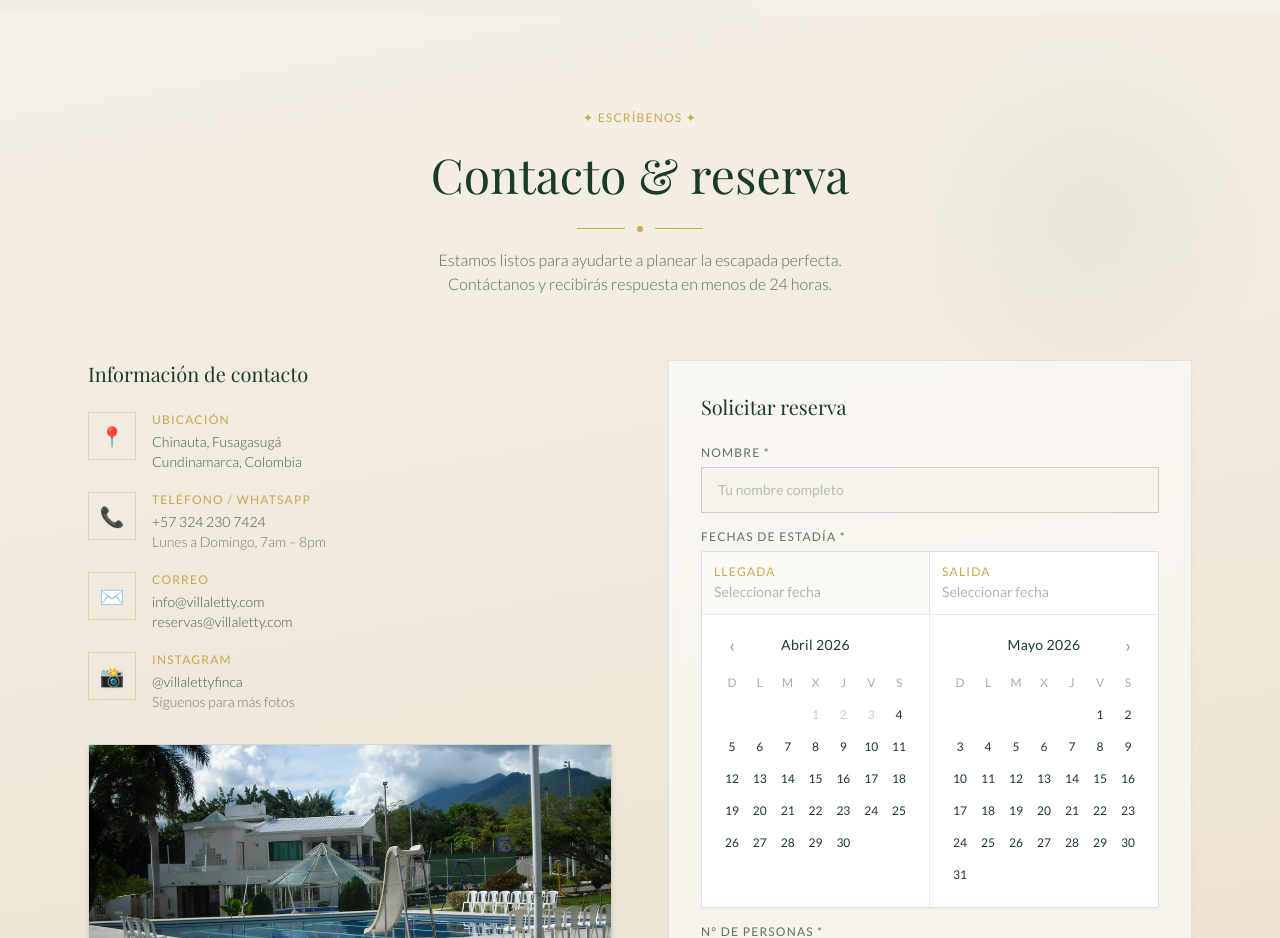
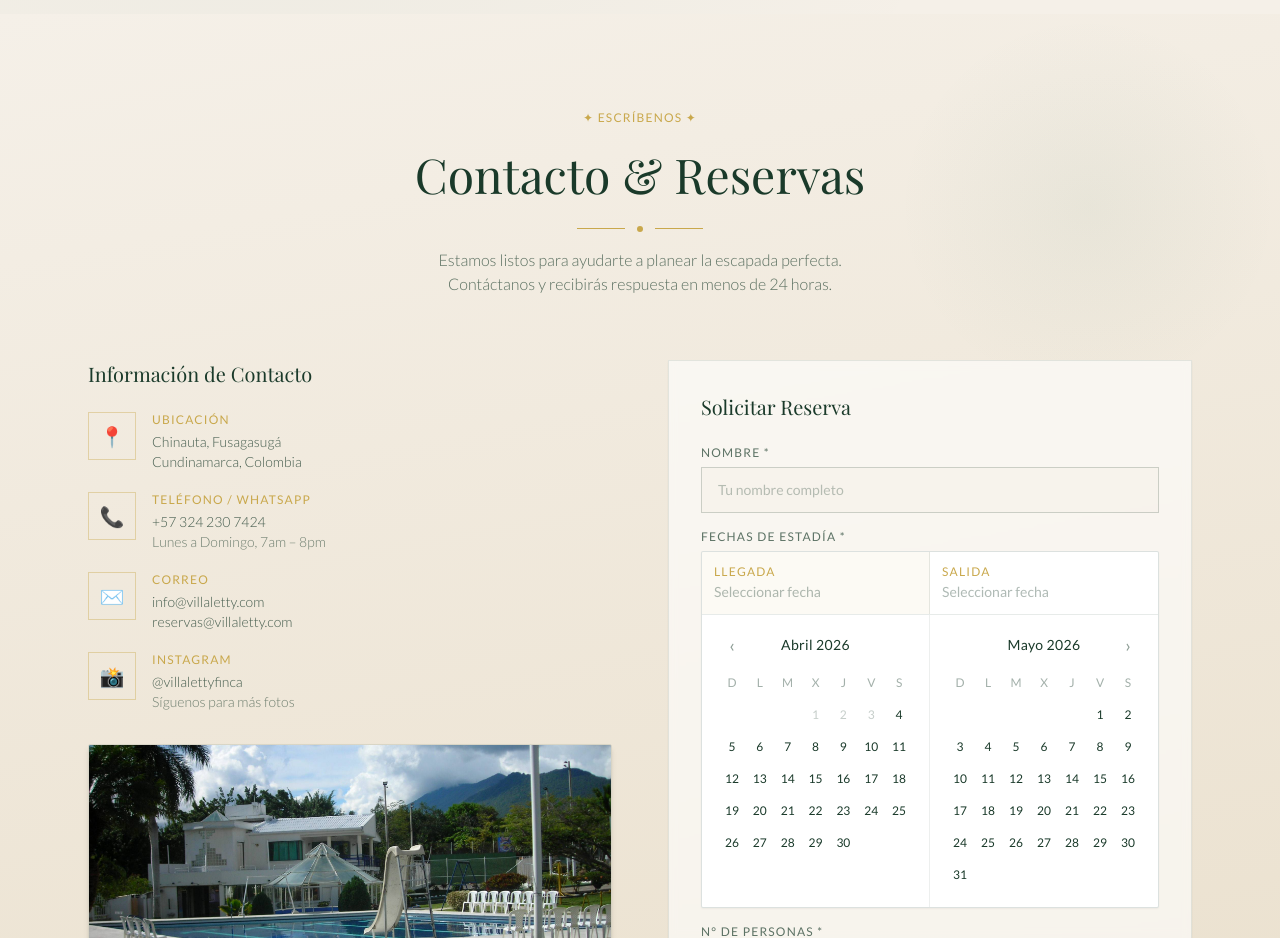
Before and after one commit to Dangod-spec/villa-letty, a Next.js app: page / in a window 1280 px wide. Shown: the part 6880-7818 px from the top of the page. Built offline with nearby package versions, Linux system fonts and the light colour scheme; a web font is replaced by a local one.

Commit message:
Update Contacto.tsx

```diff
--- a/app/components/Contacto.tsx
+++ b/app/components/Contacto.tsx
@@ -313,7 +313,7 @@ export default function Contacto() {
             className="text-verde-oscuro mb-4"
             style={{ fontFamily: "'Playfair Display', serif", fontSize: 'clamp(2rem, 5vw, 3rem)' }}
           >
-            Contacto & reserva
+            Contacto & Reservas
           </h2>
           <div className="flex items-center justify-center gap-3 mb-4">
             <div className="h-px w-12 bg-dorado" />
@@ -333,7 +333,7 @@ export default function Contacto() {
                 className="text-verde-oscuro mb-6 text-xl"
                 style={{ fontFamily: "'Playfair Display', serif" }}
               >
-                Información de contacto
+                Información de Contacto
               </h3>
               <div className="space-y-5">
                 {infoItems.map((item) => (
@@ -402,12 +402,11 @@ export default function Contacto() {
 
           {/* Right: Form */}
           <div className="bg-white/60 backdrop-blur-sm border border-verde-oscuro/10 p-8 shadow-sm">
-            <>
                 <h3
                   className="text-verde-oscuro mb-6 text-xl"
                   style={{ fontFamily: "'Playfair Display', serif" }}
                 >
-                  Solicitar reserva
+                  Solicitar Reserva
                 </h3>
                 <form onSubmit={handleSubmit} className="space-y-4">
                   <div>
@@ -495,7 +494,6 @@ export default function Contacto() {
                     Se abrirá WhatsApp con tu solicitud lista para enviar.
                   </p>
                 </form>
-            </>
           </div>
         </div>
       </div>
```
